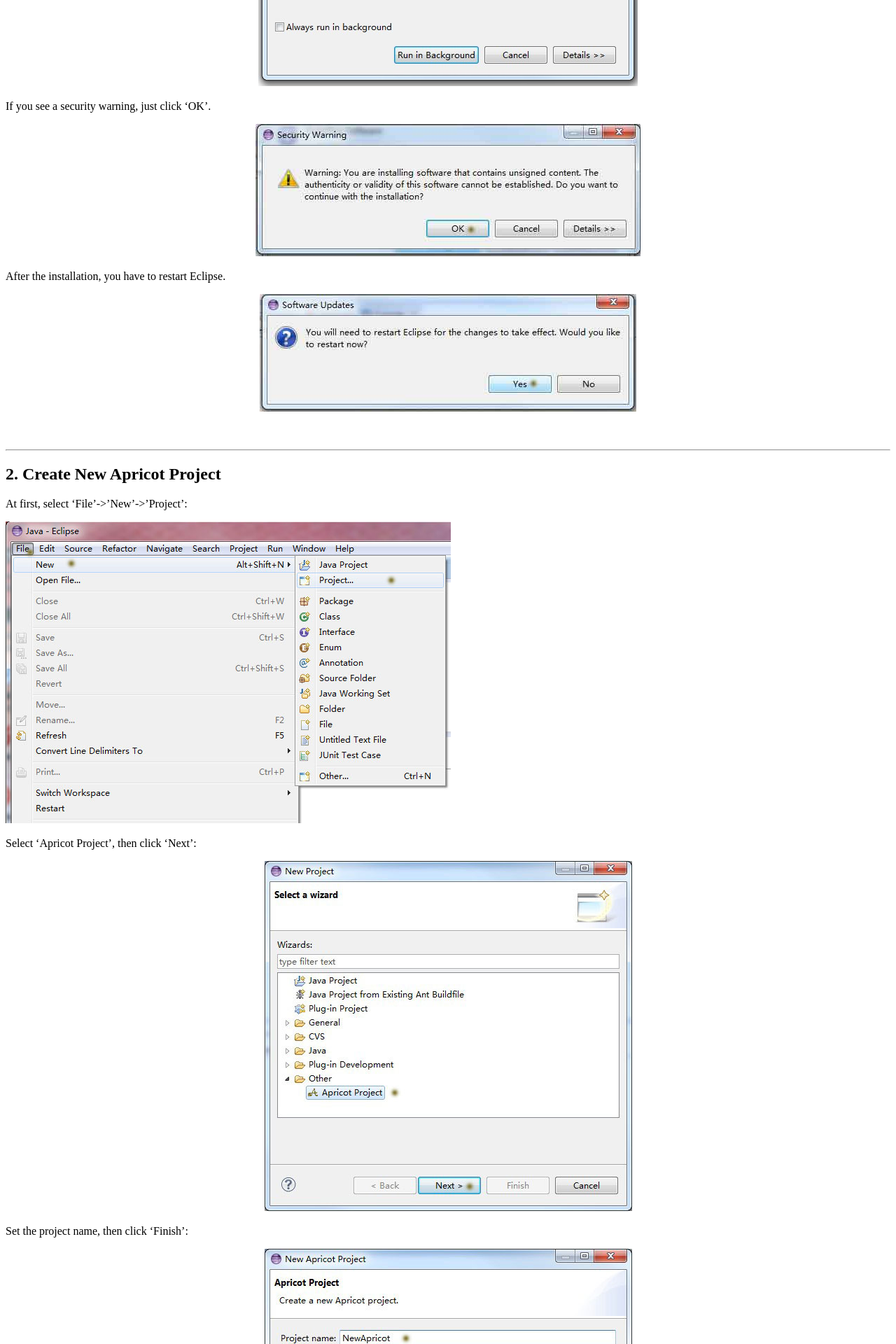
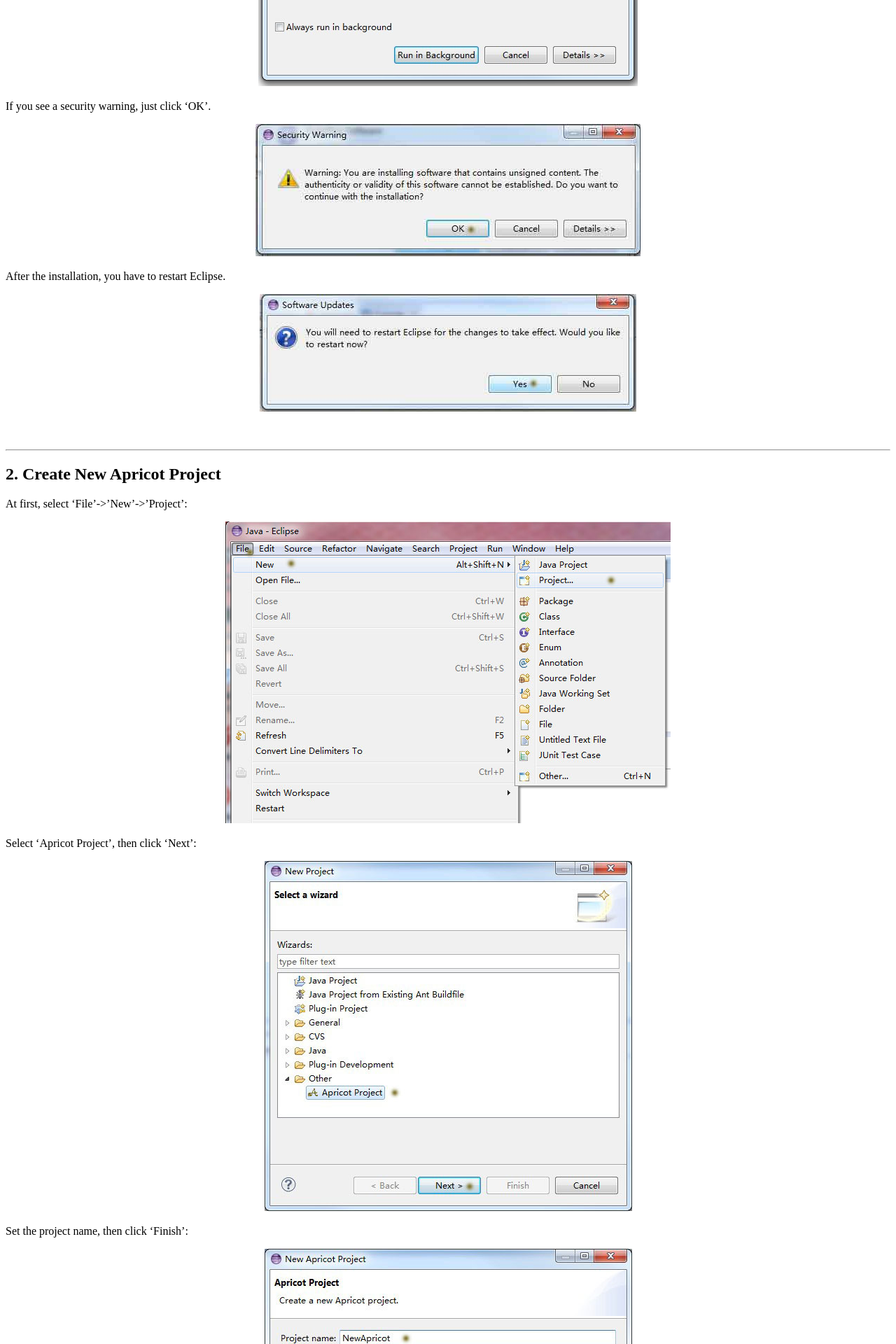
Before and after one commit to fanghuixing/apricot, a Jekyll site: the page built from index.md, in a window 1280 px wide. Shown: the part 4328-6248 px from the top of the page at 70% size. Built offline with Jekyll 4.4.1, drawn with Linux system fonts in a browser that asks for light colours; comment, search, counter and statistics services are not loaded.

Commit message:
add train behavior

```diff
--- a/index.md
+++ b/index.md
@@ -96,8 +96,11 @@
 ## <a name="Create New Apricot Project">2. Create New Apricot Project</a>
 At first, select 'File'->'New'->'Project':
 
+<div style="text-align:center" markdown="1">
+
 ![Create New Project](assets/figs/newproject.jpg)
 
+</div>
 
 Select 'Apricot Project', then click 'Next':
 
```
